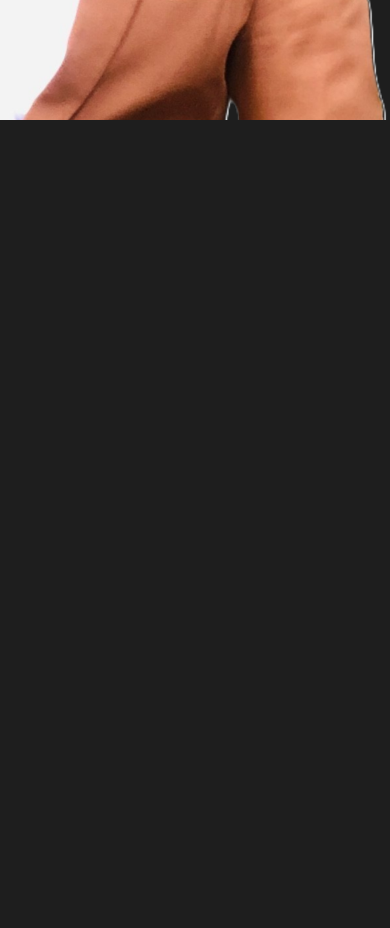
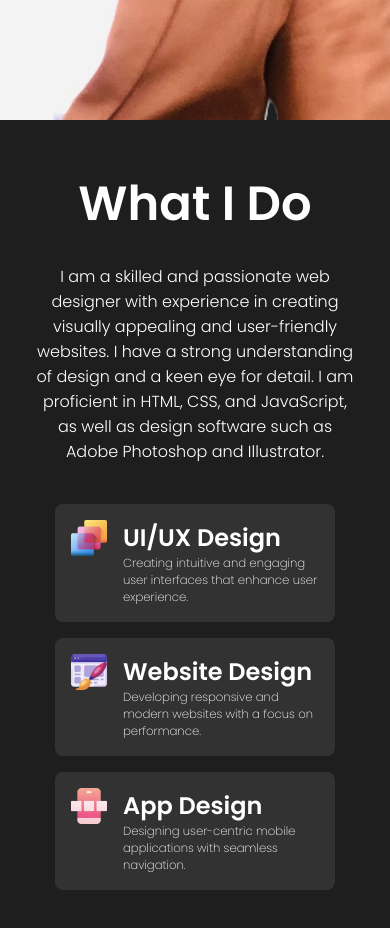
Before and after one commit to AnjanaShakuntha/anjana-mern-portfolio, a React (Create React App) app: page / in a window 390 px wide. Shown: the part 740-1668 px from the top of the page. Before the commit the page ends 860 px from the top, so only its background shows below. Built offline with nearby package versions, Linux system fonts and the light colour scheme.

Commit message:
feat: added skills section with responsive styling and fixed typos

```diff
--- a/public/style.css
+++ b/public/style.css
@@ -4,7 +4,7 @@
     box-sizing: border-box;
     text-decoration: none;
     background: transparent;
-    font-family: 'Poppins';
+    font-family: 'Poppins', sans-serif;
 }
 
 body{
--- a/src/App.js
+++ b/src/App.js
@@ -1,10 +1,12 @@
 import Navbar from "./components/NavBar/navbar";
 import Intro from "./components/Intro/intro";
+import Skills from "./components/Skills/skills";
 function App() {
   return (
     <div className="App">
       <Navbar/>
       <Intro/>
+      <Skills/>
     </div>
   );
 }
--- a/src/components/Intro/intro.css
+++ b/src/components/Intro/intro.css
@@ -59,7 +59,7 @@
 
 @media screen and (max-width: 840px) {
     .bg{
-        right: -10vm;
+        right: -10vw;
     }
     .introContent {
         font-size: 10vw;
--- a/src/components/NavBar/navbar.css
+++ b/src/components/NavBar/navbar.css
@@ -1,4 +1,5 @@
 .navbar {
+    background: rgb(30, 30, 30);
     height: 5rem;
     width: 100vw;
     max-width: 75rem;
--- /dev/null
+++ b/src/components/Skills/skills.css
@@ -0,0 +1,82 @@
+#skills{
+    overflow: hidden;
+    width: 100vw;
+    max-width: 65rem;
+    display: flex;
+    flex-direction: column;
+    align-items: center;
+    justify-content: center;
+    text-align: center;
+    margin: 0 auto;
+}
+
+.skillTitle{
+    font-size: 3rem;
+    font-weight: 600;
+    padding-top: 3rem;
+    margin-bottom: 1.5rem;
+}
+
+.skillDesc{
+    font-weight: 300;
+    font-size: 1rem;
+    max-width: 50rem;
+    padding: 0 2rem;
+}
+
+.skillBars{
+    margin: 1.5rem;
+    width: 100vw;
+    max-width: 80%;
+    text-align: left;
+}
+
+.skillBar{
+    display: flex;
+    margin: 1rem;
+    padding: 1.5rem 2rem;
+    border-radius: 0.5rem;
+    background: rgb(50, 50, 50);
+
+}
+
+.skillBarImg{
+    object-fit: cover;
+    height: 3rem;
+    width: 3rem;
+    margin-right: 2rem;
+}
+
+.skillBarText>p {
+    font-size: 0.9rem;
+    font-weight: 200;
+}
+
+@media screen and (max-width: 720px){
+    .skillBarText>p {
+        font-size: 2vw;
+    }
+}
+
+
+@media screen and (max-width: 480px){
+
+    .skillBar {
+        padding: 1rem; /* Slightly less padding on small phones */
+    }
+
+    .skillBarText>p {
+        font-size: 3vw;
+    }
+
+    .skillBarImg {
+        height: 2.25rem;
+        width: 2.25rem;
+        margin-right: 1rem;
+
+    }
+
+    .skillBarText>h2 {
+        font-size: 5vm;
+    }
+}
--- /dev/null
+++ b/src/components/Skills/skills.js
@@ -0,0 +1,41 @@
+import React from "react";
+import "./skills.css";
+import UIDesign from "../../assets/ui-design.png";
+import WebDesign from "../../assets/website-design.png";
+import AppDesign from "../../assets/app-design.png";
+
+const Skills = () => {
+  return (
+
+    <section id='skills'>
+        <span className="skillTitle">What I Do</span>
+        <span className="skillDesc">I am a skilled and passionate web designer with experience in creating visually appealing and user-friendly websites. I have a strong understanding of design and a keen eye for detail. I am proficient in HTML, CSS, and JavaScript, as well as design software such as Adobe Photoshop and Illustrator.</span>
+        <div className="skillBars">
+            <div className="skillBar">
+              <img src={UIDesign} alt="UIDesign" className="skillBarImg"/>
+              <div className="skillBarText">
+                <h1>UI/UX Design</h1>
+                <p>Creating intuitive and engaging user interfaces that enhance user experience.</p>
+              </div>
+            </div>
+            <div className="skillBar">
+              <img src={WebDesign} alt="WebDesign" className="skillBarImg"/>
+              <div className="skillBarText">
+                <h1>Website Design</h1>
+                <p>Developing responsive and modern websites with a focus on performance.</p>
+              </div>
+            </div>
+            <div className="skillBar">
+              <img src={AppDesign} alt="AppDesign" className="skillBarImg"/>
+              <div className="skillBarText">
+                <h1>App Design</h1>
+                <p>Designing user-centric mobile applications with seamless navigation.</p>
+              </div>
+            </div>
+        </div>
+    </section>
+
+)
+}
+
+export default Skills;
```
